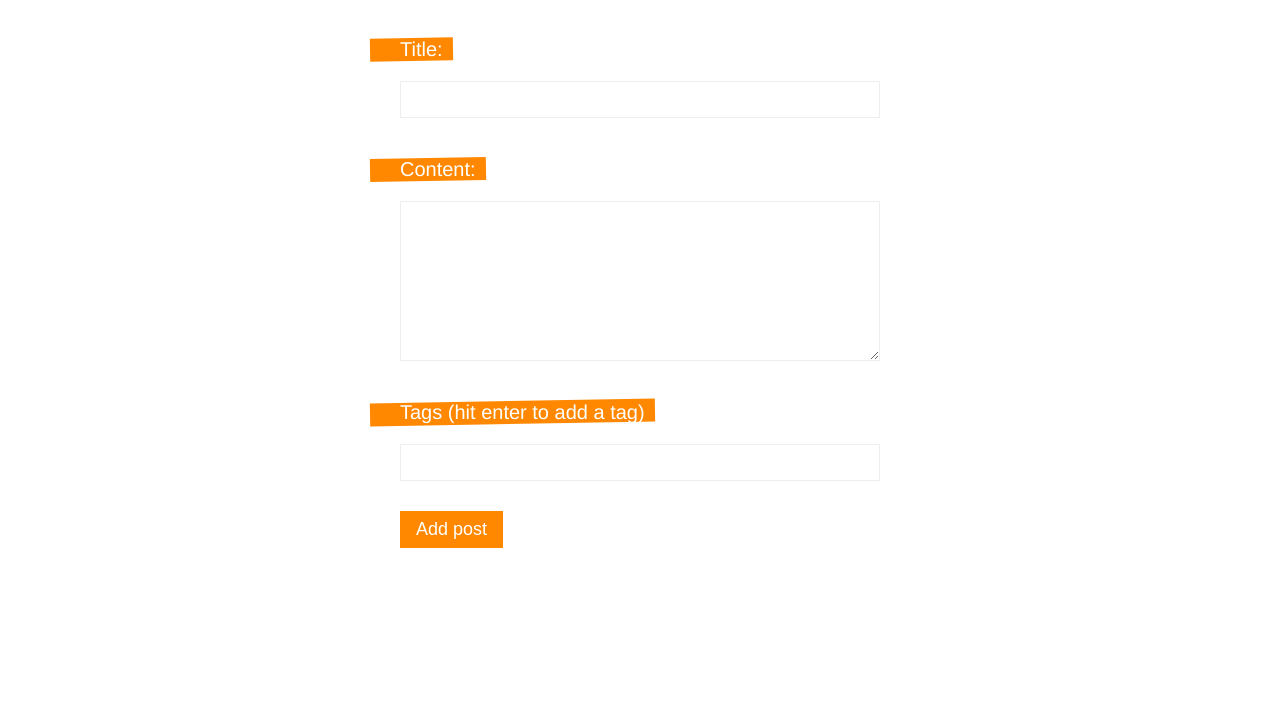
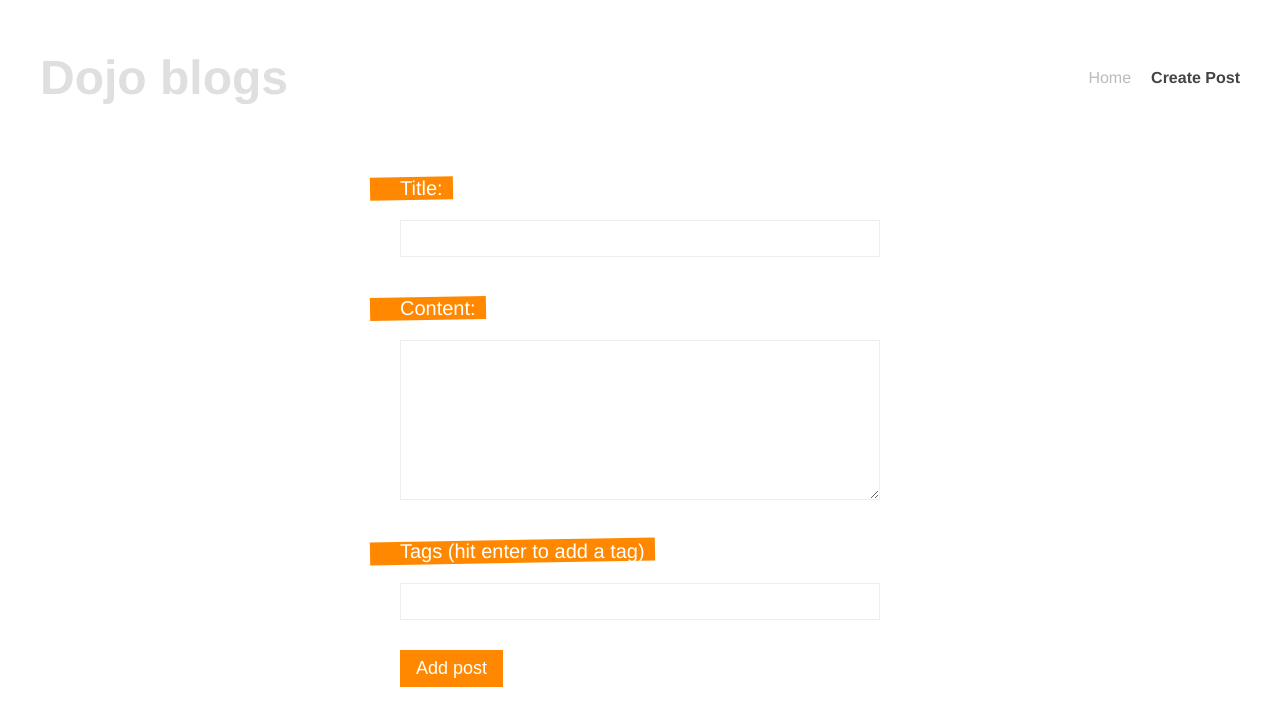
Before and after one commit to caren1/vuejs-ninja, a Vue app in the folder dojo-blog-compositionapi/: page /create in a window 1280 px wide. Shown: the top 726 px of the page. Built offline with nearby package versions, Linux system fonts and the light colour scheme.

Commit message:
useRouter in composition api + recap

```diff
--- a/dojo-blog-compositionapi/data/db.json
+++ b/dojo-blog-compositionapi/data/db.json
@@ -35,6 +35,14 @@
         "asd"
       ],
       "id": 4
+    },
+    {
+      "title": "swietone",
+      "body": "swietone",
+      "tags": [
+        "swietone"
+      ],
+      "id": 5
     }
   ]
 }
--- a/dojo-blog-compositionapi/src/App.vue
+++ b/dojo-blog-compositionapi/src/App.vue
@@ -1,6 +1,14 @@
 <template>
+  <Navbar />
   <router-view/>
 </template>
+
+<script>
+import Navbar from './components/Navbar.vue'
+export default {
+  components: { Navbar, }
+}
+</script>
 
 <style>
 #app {
--- /dev/null
+++ b/dojo-blog-compositionapi/src/components/Navbar.vue
@@ -0,0 +1,39 @@
+<template>
+  <header>
+      <h1>Dojo blogs</h1>
+      <nav>
+          <router-link :to="{ name: 'Home' }">Home</router-link>
+          <router-link :to="{ name: 'Create' }">Create Post</router-link>
+      </nav>
+  </header>
+</template>
+
+<script>
+export default {
+
+}
+</script>
+
+<style>
+  header {
+    display: flex;
+    justify-content: space-between;
+    align-items: center;
+    max-width: 1200px;
+    margin: 0 auto;
+    padding: 10px;
+  }
+  header h1 {
+    color: #dfdfdf;
+    font-size: 48px;
+  }
+  header a {
+    color: #bbb;
+    text-decoration: none;
+    margin-left: 20px;
+  }
+  header a.router-link-active {
+    color: #444;
+    font-weight: bold;
+  }
+</style>
--- a/dojo-blog-compositionapi/src/views/Create.vue
+++ b/dojo-blog-compositionapi/src/views/Create.vue
@@ -17,6 +17,7 @@
 
 <script>
 import { ref } from '@vue/reactivity'
+import { useRouter } from 'vue-router'
 import postPost from '../composables/postPost'
 export default {
  setup() {
@@ -24,6 +25,9 @@
     const body = ref('')
     const tag = ref('')
     const tags = ref([]);
+
+    // returns a router instance
+    const router = useRouter();
 
     const handleKeydown = () => {
       if (!tags.value.includes(tag.value)){
@@ -41,7 +45,8 @@
       }
 
       const { load } =  postPost(JSON.stringify(newPost));
-      load();
+      await load();
+      router.push({ name: 'Home' })
 
       // await fetch ('http://localhost:3000/posts', {
       //   method: 'POST',
```
